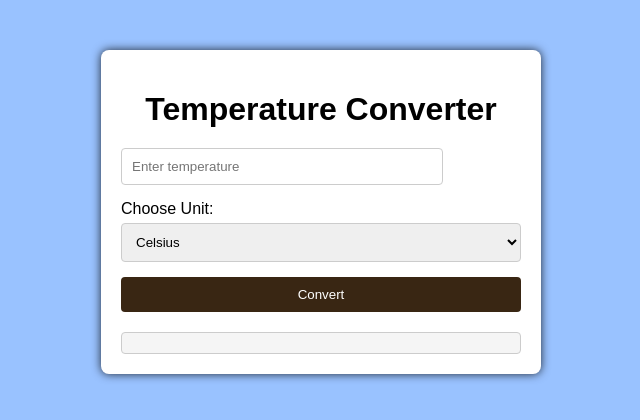
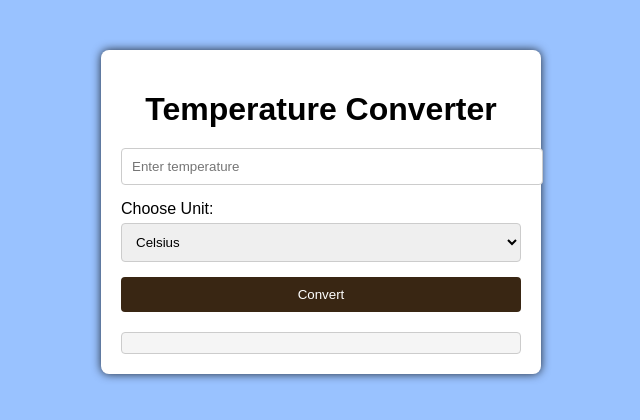
Before and after one commit to Shkkhwaja/oibsip_3, a plain HTML site: page index.html in a window 1280 px wide. Shown: the full height of the page, 319-959 px from the left. Drawn offline with Linux system fonts and the light colour scheme.

Commit message:
Update style.css

```diff
--- a/style.css
+++ b/style.css
@@ -4,7 +4,7 @@ body {
 }
 
 #temperature {
-    width: 300px; /* Adjust the width as needed */
+    width: 400px;
 }
 
 .container {
```
